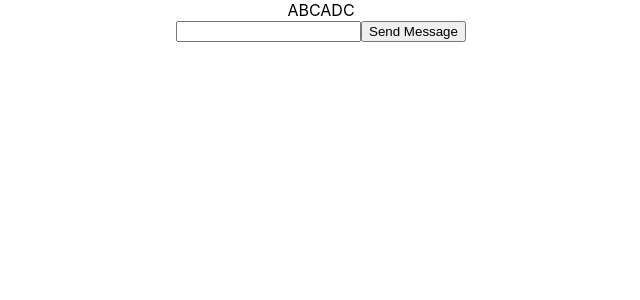
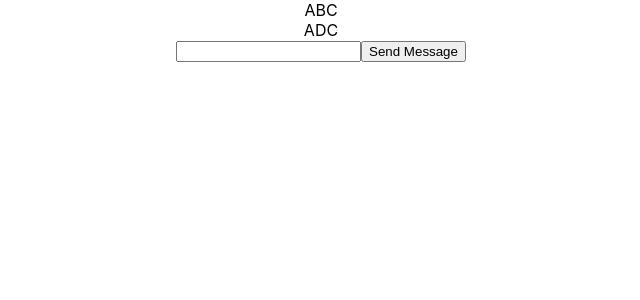
Before and after one commit to cag-coder/Realtime-Chat-App-with-React-and-Firebase, a React (Create React App) app: page / in a window 1280 px wide. Shown: the top 300 px of the page, without its empty margins (319-959 px from the left). Built offline with nearby package versions, Linux system fonts and the light colour scheme.

Commit message:
add more work

```diff
--- a/public/index.html
+++ b/public/index.html
@@ -14,7 +14,7 @@
       manifest.json provides metadata used when your web app is installed on a
       user's mobile device or desktop. See https://developers.google.com/web/fundamentals/web-app-manifest/
     -->
-    <link rel="manifest" href="%PUBLIC_URL%/manifest.json" />
+
     <!--
       Notice the use of %PUBLIC_URL% in the tags above.
       It will be replaced with the URL of the `public` folder during the build.
--- /dev/null
+++ b/src/components/Message.js
@@ -0,0 +1,11 @@
+import React from 'react'
+
+function Message({message}) {
+    return (
+        <div>
+            {message}
+        </div>
+    )
+}
+
+export default Message
--- a/src/containers/Messages.js
+++ b/src/containers/Messages.js
@@ -1,8 +1,10 @@
 import React,{useState} from 'react'
+import Message from '../components/Message'
 
 
 
 function Messages() {
+
     const [input, setInput] = useState("")
     const [messages, setMessages] = useState(["ABC","ADC"])
 
@@ -12,16 +14,23 @@ function Messages() {
 
     const onClickHandler = (e) =>{
         e.preventDefault()
+        setMessages([...messages,input])
+        setInput("")
+       console.log(input)
+
     }
 
+    const msj =messages.map(message =>
+       <Message message={message}/>
+    )
 
     return (
         <div>
             <div>
-                {messages}
+                {msj}
             </div>
             <form >
-                <input type="text" onChange={onChangeHandler} />
+                <input type="text" value={input} onChange={onChangeHandler} />
                 <button type="submit" onClick={onClickHandler}>Send Message</button>
             </form>
         </div>
```
Also changed, not shown: public/manifest.json (deleted).
